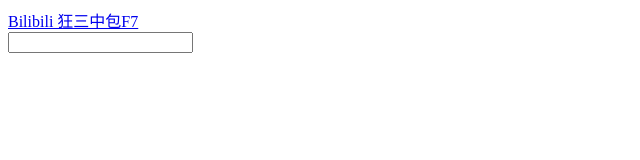
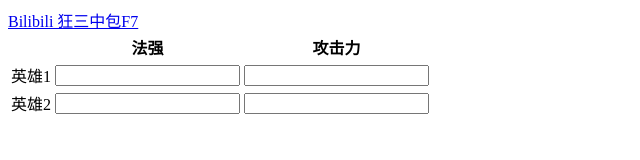
Before and after one commit to Guwanfeng/Guwanfeng.github.io, a plain HTML site: page index.html in a window 1280 px wide. Shown: the whole page, without its empty margins (0-640 px from the left). Drawn offline with Linux system fonts and the light colour scheme.

Commit message:
Update index.html

```diff
--- a/index.html
+++ b/index.html
@@ -1,4 +1,3 @@
-<!DOCTYPE html>
 <html lang="zh-CN">
 <head>
   <meta charset="UTF-8">
@@ -7,4 +6,24 @@
 </head>
 <body>
   <a href="https://space.bilibili.com/383581308" target="_blank">Bilibili 狂三中包F7</a>
-  <div/><a英雄1攻击力/a>  <input type="text" />
+	<table>
+  <thead>
+    <tr>
+      <th></th>
+      <th>法强</th>
+	    <th>攻击力</th>
+    </tr>
+  </thead>
+  <tbody>
+    <tr>
+      <td>英雄1</td>
+      <td><input type="text" /></td>
+      <td><input type="text" /></td>
+    </tr>
+    <tr>
+      <td>英雄2</td>
+      <td><input type="text" /></td>
+      <td><input type="text" /></td>
+    </tr>
+  </tbody>
+</table>
```
